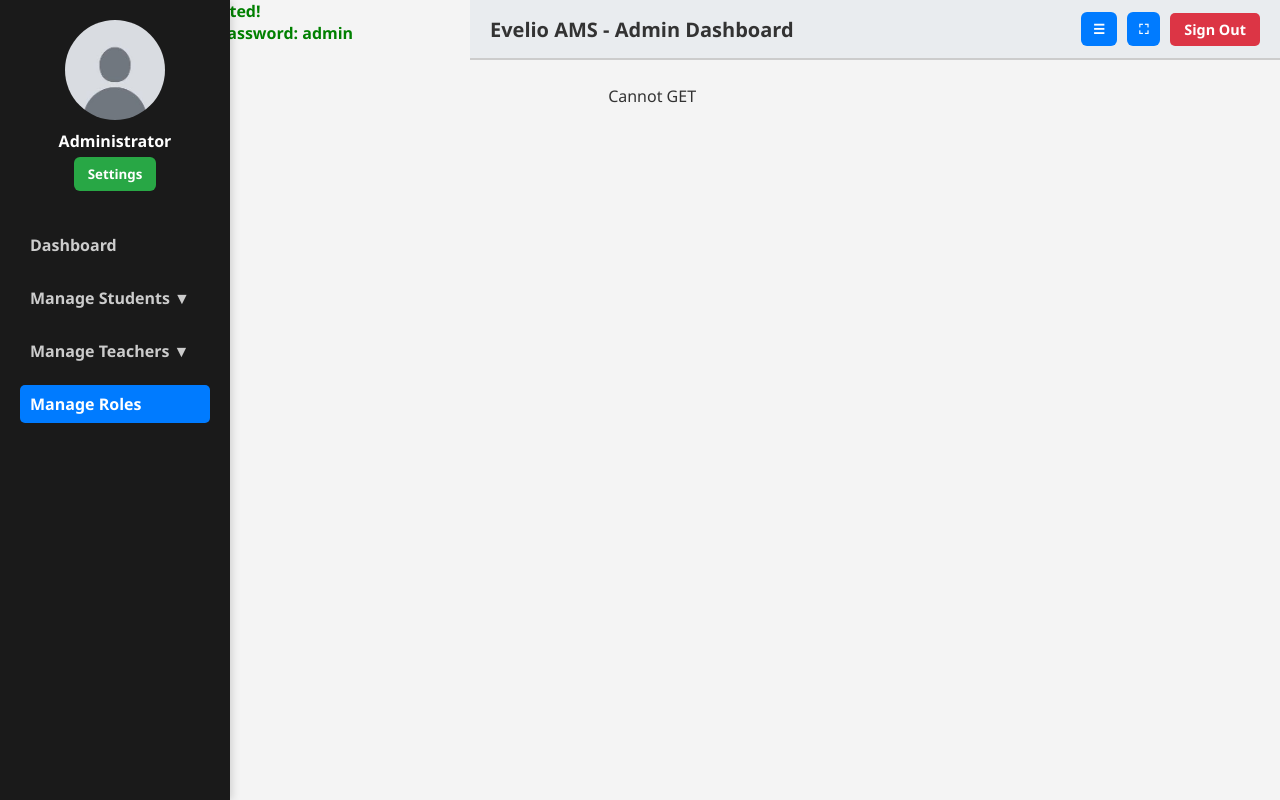
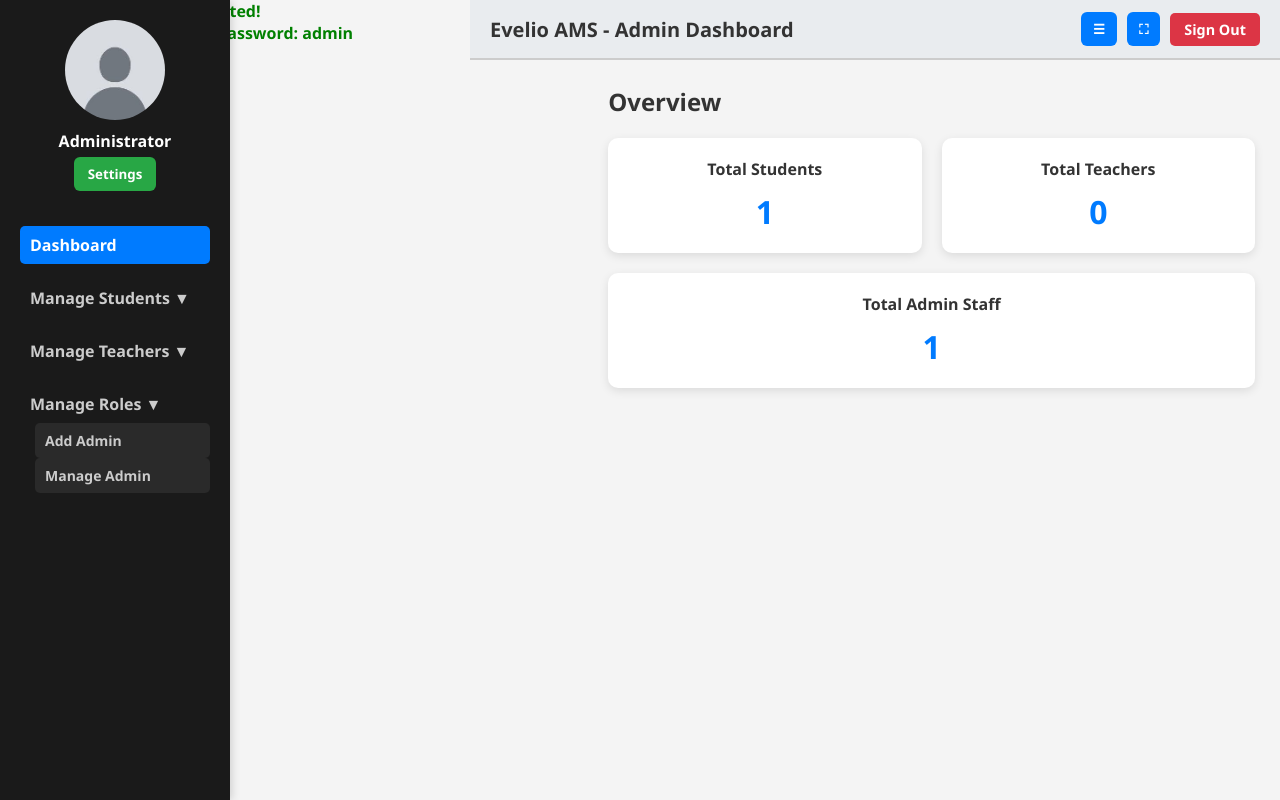
Before and after one commit to UBSITJacob/WEBSYS1FINALS, a PHP site: page /admin/dashboard.php in a window 1280 px wide, after a click on "Manage Roles ▼". Run offline with PHP 8.4, Linux system fonts and the light colour scheme; the visitor is signed in with stand-in values (Sample User, id 1); data that the repository does not hold is empty; some libraries are stand-ins or nearby versions.

Commit message:
updated admin dashboard sidebar "manage role" to dropdown button

```diff
--- a/admin/dashboard.php
+++ b/admin/dashboard.php
@@ -117,8 +117,12 @@
             </div>
         </li>
 
-        <li>
-            <a class="nav-link" data-page="manage_roles.php">Manage Roles</a>
+        <li class="dropdown">
+            <a class="dropdown-toggle">Manage Roles ▼</a>
+            <div class="dropdown-content">
+                <a class="nav-link" data-page="add_admin.php">Add Admin</a>
+                <a class="nav-link" data-page="manage_admin.php">Manage Admin</a>
+            </div>
         </li>
     </ul>
 </div>
```
